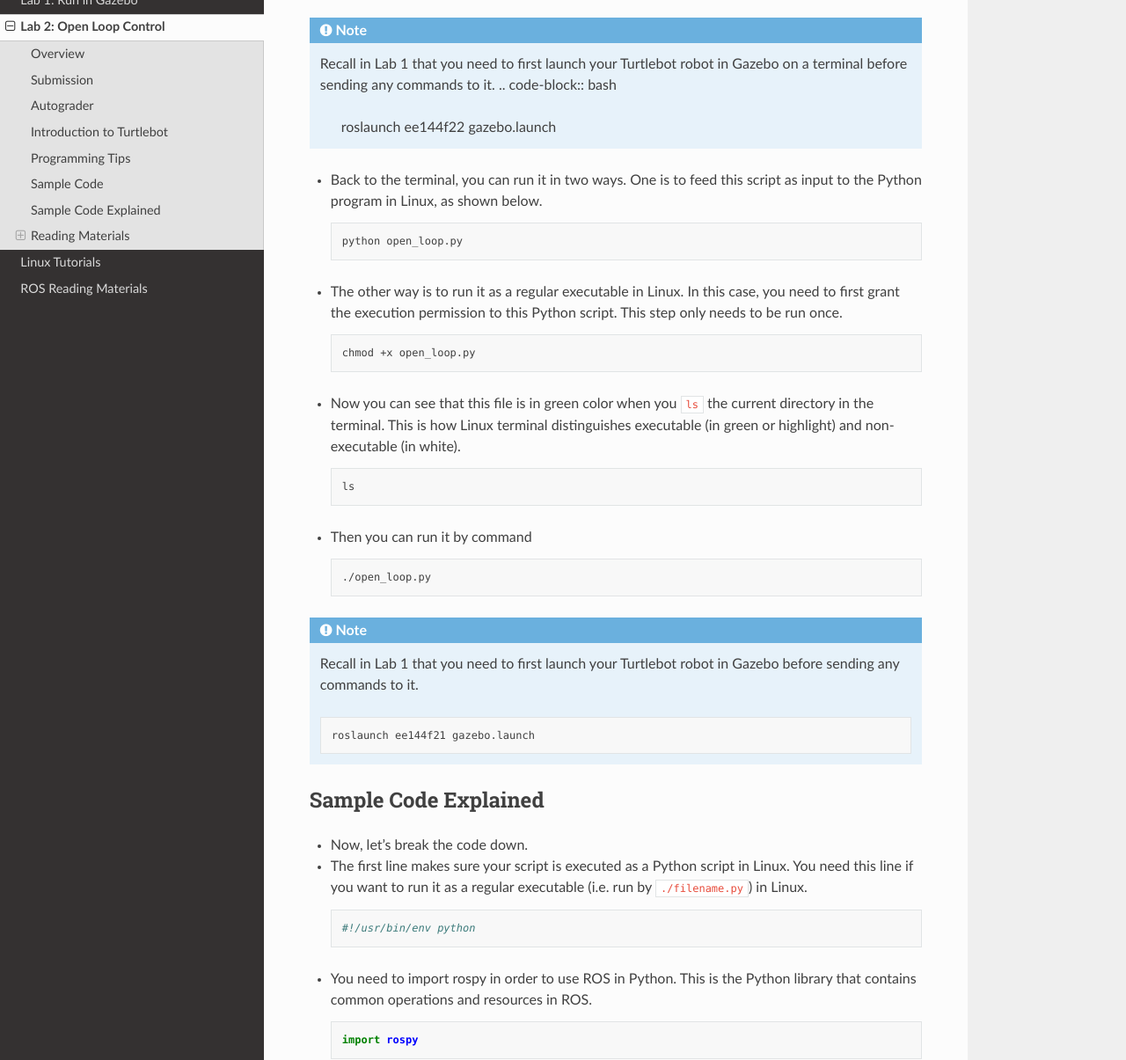
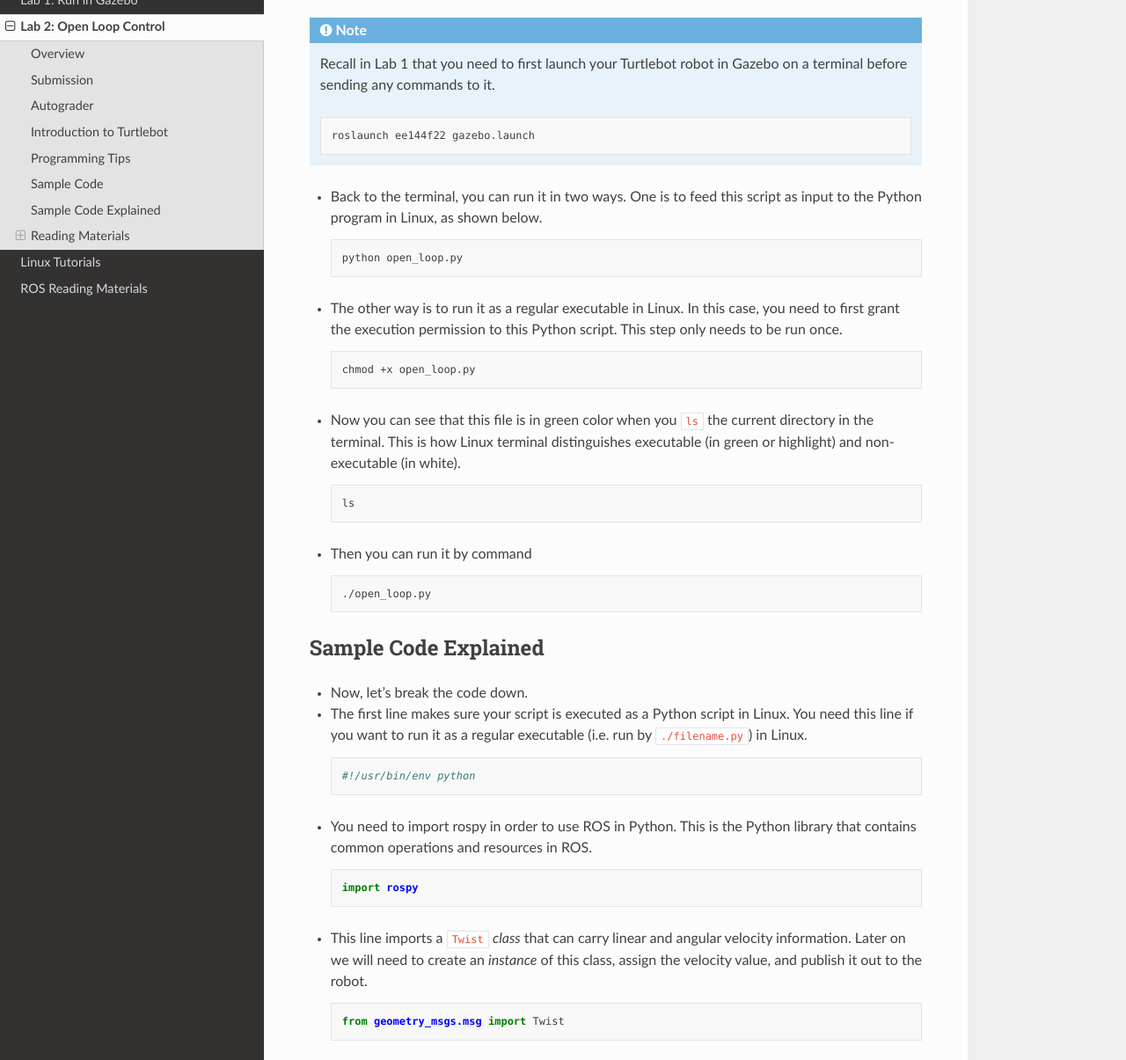
Before and after one commit to UCR-Robotics/ee144, a Sphinx documentation site: the page built from docs/lab2.rst, in a window 1280 px wide and 1400 px high, scrolled down 3675 px, cut to the strip 195-1400 px from the top of the window. Shown: the whole strip at 88% size. Built offline with Sphinx 7.4.7 and the Read the Docs theme 2.0.0, drawn with Linux system fonts in a browser that asks for light colours.

Commit message:
Update lab2.rst

```diff
--- a/docs/lab2.rst
+++ b/docs/lab2.rst
@@ -194,6 +194,7 @@ You need to make changes under ``run`` function to complete the square trajector
 
   Recall in Lab 1 that you need to first launch your Turtlebot robot in Gazebo on a terminal
   before sending any commands to it.
+
   .. code-block:: bash
 
     roslaunch ee144f22 gazebo.launch
@@ -226,16 +227,6 @@ You need to make changes under ``run`` function to complete the square trajector
   .. code-block:: bash
 
     ./open_loop.py
-
-.. note::
-
-  Recall in Lab 1 that you need to first launch your Turtlebot robot in Gazebo
-  before sending any commands to it.
-
-
-  .. code-block:: bash
-
-    roslaunch ee144f21 gazebo.launch
 
 
 Sample Code Explained
```
